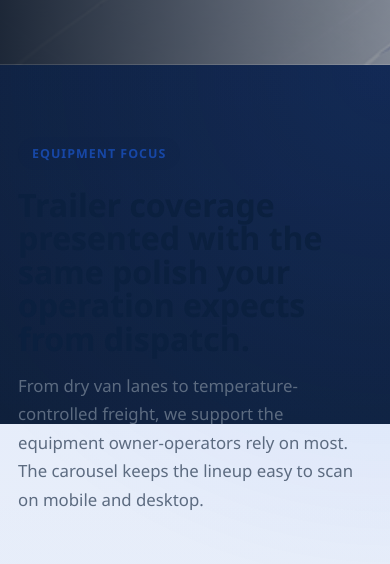
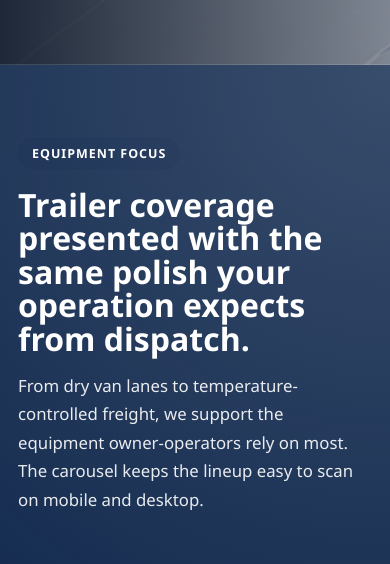
Before and after one commit to danie033/EZCARGO, a React (Vite) app: page / in a window 390 px wide. Shown: the part 1680-2244 px from the top of the page. Built offline with nearby package versions, Linux system fonts and the light colour scheme.

Commit message:
fixing font

```diff
--- a/src/components/Showcase.css
+++ b/src/components/Showcase.css
@@ -243,6 +243,24 @@
     align-items: start;
   }
 
+  .showcase-section {
+    background:
+      radial-gradient(circle at top right, rgba(241, 243, 246, 0.18), transparent 34%),
+      linear-gradient(180deg, #10284d 0 38%, #f4f7fb 38% 100%);
+  }
+
+  .showcase-section .section-heading h2 {
+    color: #ffffff !important;
+  }
+
+  .showcase-section .section-heading p {
+    color: rgba(255, 255, 255, 0.9) !important;
+  }
+
+  .showcase-section .section-kicker {
+    color: #ffffff !important;
+  }
+
   .showcase-track {
     grid-auto-columns: minmax(280px, 84%);
   }
```
